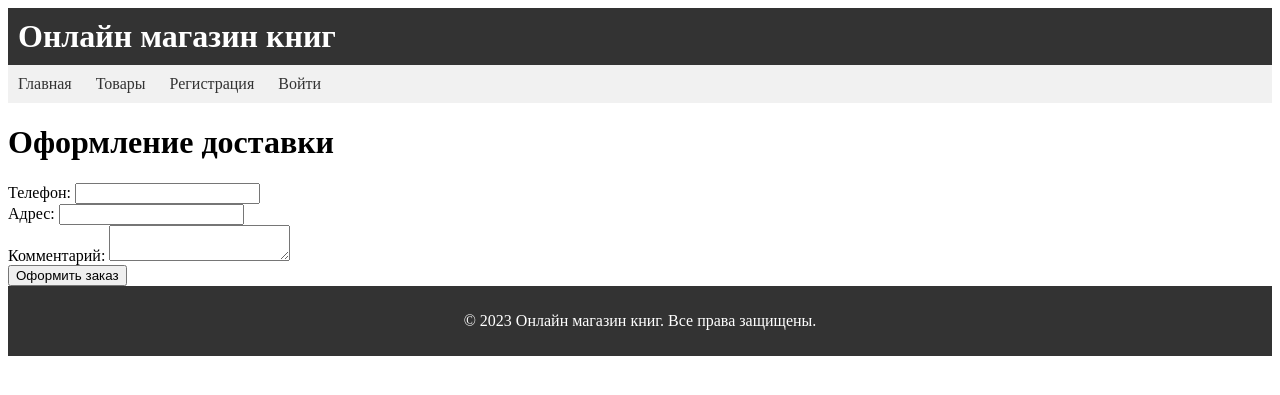
After one commit to Exzemoc/market, a Django app: page /cart/delivery_form/ in a window 1280 px wide. The commit adds this page. Shown: the top 395 px of the page. Run offline with Django 4.2, Linux system fonts and the light colour scheme.

Commit message:
Доставка

```diff
--- a/store/orders/templates/orders/cart.html
+++ b/store/orders/templates/orders/cart.html
@@ -11,8 +11,9 @@
     </ul>
     <p>Общая стоимость: {{ cart.total_price }}</p>
     <p>Общее количетсво товаров: {{ cart.total_items }}</p>
+    <a href="/cart/delivery_choice/"><button class="btn btn-warning">Оплатить</button></a>
 {% else %}
     <p>Корзина пуста.</p>
 {% endif %}
-    <a href="/cart/payment/"><button class="btn btn-warning">Оплатить</button></a>
+
 {% endblock %}
--- /dev/null
+++ b/store/orders/templates/orders/delivery_form.html
@@ -0,0 +1,23 @@
+{% extends 'home/layout.html' %}
+
+{% block title %} Оформление доставки {% endblock %}
+
+{% block content %}
+    <h1>Оформление доставки</h1>
+    <form method="post">
+        {% csrf_token %}
+        <div class="form-group">
+            <label for="phone">Телефон:</label>
+            <input type="text" name="phone" id="phone" class="form-control" required>
+        </div>
+        <div class="form-group">
+            <label for="address">Адрес:</label>
+            <input type="text" name="address" id="address" class="form-control" required>
+        </div>
+        <div class="form-group">
+            <label for="comment">Комментарий:</label>
+            <textarea name="comment" id="comment" class="form-control"></textarea>
+        </div>
+        <button type="submit" class="btn btn-primary" href="/order/payment/">Оформить заказ</button>
+    </form>
+{% endblock %}
--- a/store/orders/urls.py
+++ b/store/orders/urls.py
@@ -4,4 +4,6 @@ from . import views
 urlpatterns = [
     path('payment/', views.payment_view, name='payment'),
     path('', views.cart_view, name='cart'),
+    path('delivery_choice/', views.delivery_choice, name='delivery_choice'),
+    path('delivery_form/', views.delivery_form, name='delivery_form'),
 ]
--- a/store/orders/views.py
+++ b/store/orders/views.py
@@ -1,6 +1,7 @@
 from django.shortcuts import render, redirect
 from django.contrib.auth.decorators import login_required
 from .models import Cart, Payment
+from users.models import Order
 
 
 # Отображение корзины
@@ -29,6 +30,31 @@ def payment_view(request):
         user.wallet.balance -= amount
         user.wallet.save()
 
+        order = Order.objects.filter(user=user).latest('id')
+
+        order.status = 'paid'
+        order.save()
+
         return redirect('home')
 
     return render(request, 'orders/payment.html', {'cart': cart})
+
+def delivery_choice(request):
+    return render(request,'orders/delivery_choice.html')
+
+
+def delivery_form(request):
+    if request.method == 'POST':
+        phone = request.POST.get('phone')
+        address = request.POST.get('address')
+        comment = request.POST.get('comment')
+
+        # Создание объекта Order и сохранение данных в базе данных
+        order = Order(user=request.user, phone=phone, address=address, comment=comment)
+        order.save()
+
+        # Дополнительная логика или редирект после сохранения данных заказа
+
+        return redirect('payment')
+
+    return render(request, 'orders/delivery_form.html')
--- a/store/users/admin.py
+++ b/store/users/admin.py
@@ -1,7 +1,11 @@
 from django.contrib import admin
-from .models import Wallet
+from .models import Wallet, Order
 
 
 @admin.register(Wallet)
 class WalletAdmin(admin.ModelAdmin):
     list_display = ('user', 'balance')
+
+@admin.register(Order)
+class OrderAdmin(admin.ModelAdmin):
+    list_display = ['user', 'phone', 'address', 'comment', 'status']
```
Also changed, not shown: store/orders/templates/orders/delivery_choice.html (added, +11 -0 lines), store/users/models.py (+15 -0 lines), store/users/migrations/0006_order.py (added).
